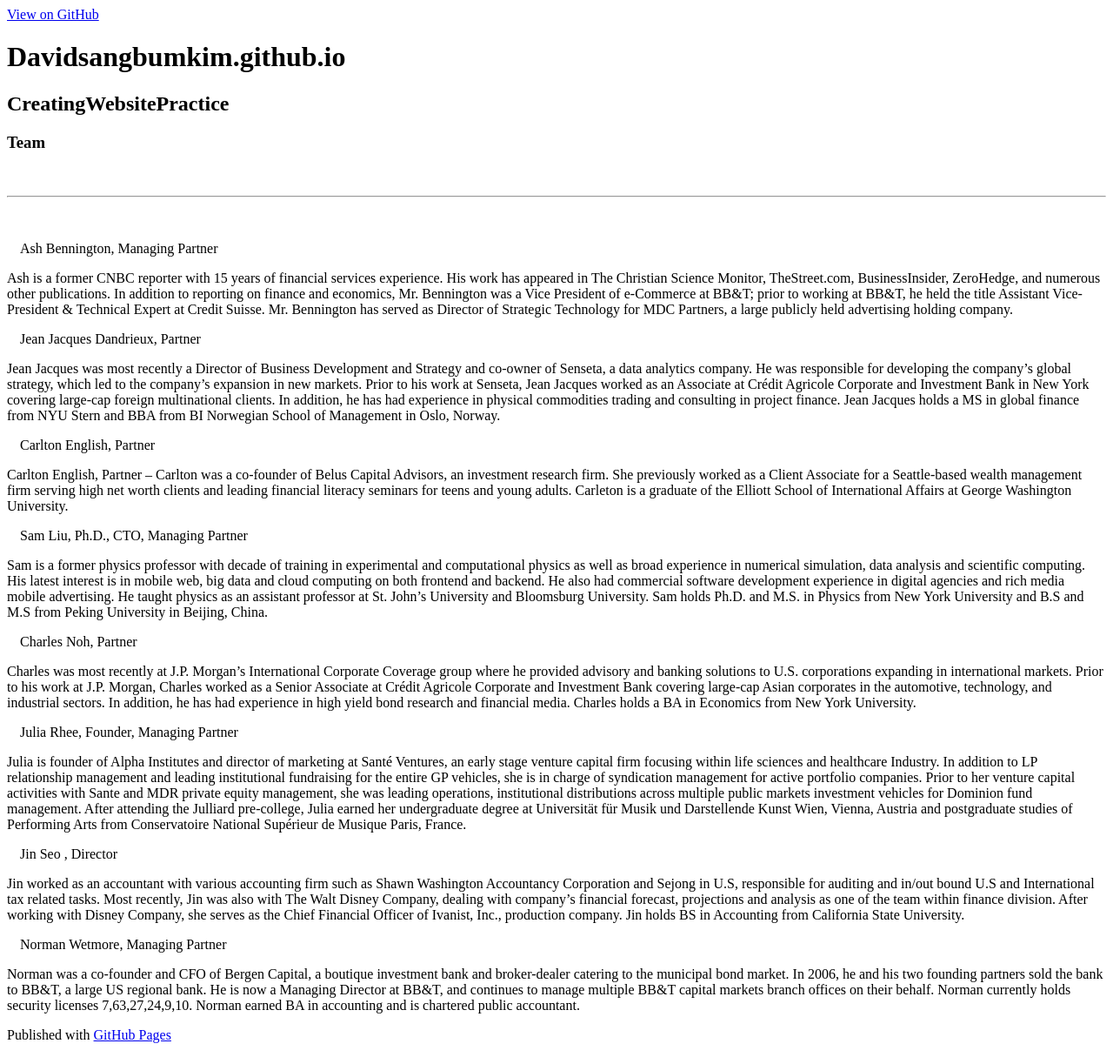
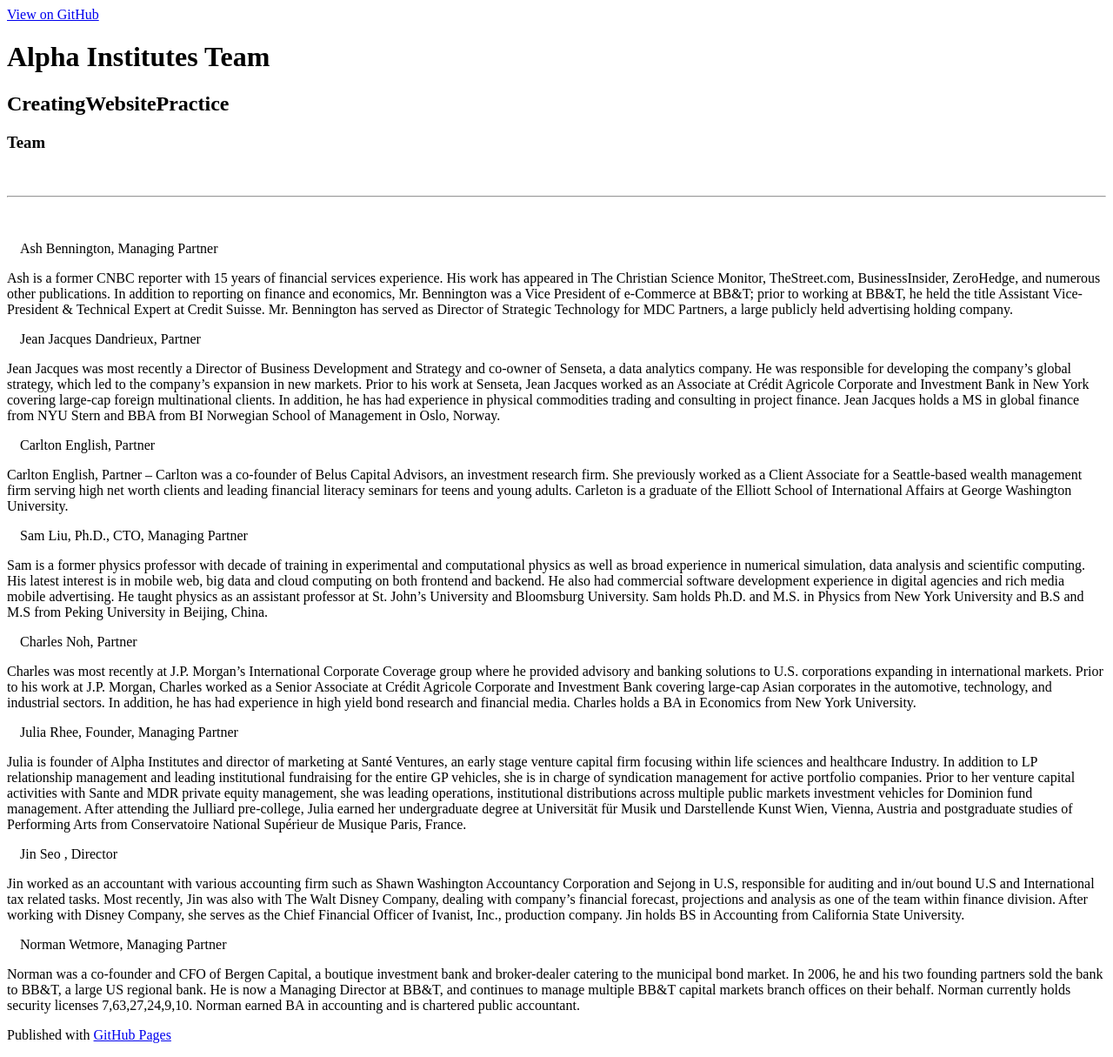
Before and after one commit to DavidSangbumKim/David.github.io, a Jekyll site: the page built from team-alpha.html, in a window 1280 px wide. Shown: the whole page at 87% size. Built offline with Jekyll 4.4.1, drawn with Linux system fonts in a browser that asks for light colours.

Commit message:
Update header.html

```diff
--- a/_includes/header.html
+++ b/_includes/header.html
@@ -4,7 +4,7 @@
         <header class="inner">
           <a id="forkme_banner" href="https://github.com/DavidSangbumKim">View on GitHub</a>
 
-          <h1 id="project_title">Davidsangbumkim.github.io</h1>
+          <h1 id="project_title">{{ page.title }}</h1>
           <h2 id="project_tagline">CreatingWebsitePractice</h2>
 
         </header>
```
